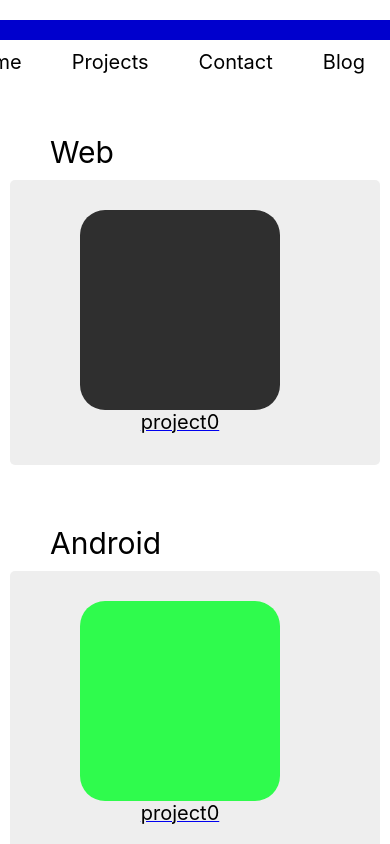
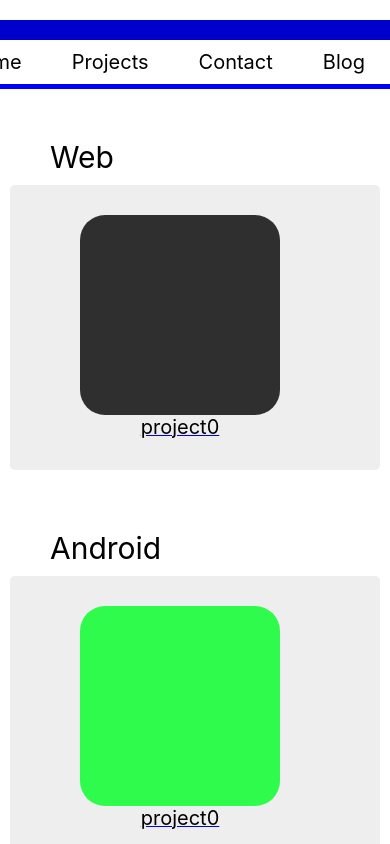
Before and after one commit to SKR301/SKR301.github.io, a React Native app: screen /projects in a window 390 px wide. Shown: the top 844 px of the page. Built offline with nearby package versions, Linux system fonts and the light colour scheme.

Commit message:
updated navbar as guided by Ritika

```diff
--- a/src/components/navbar.js
+++ b/src/components/navbar.js
@@ -6,7 +6,7 @@ const windowWidth = Dimensions.get('window').width;
 const windowHeight = Dimensions.get('window').height;
 
 export default function Navbar() {
-    const [navbarItemUndelineSize, setNavbarItemUndelineSize] = useState([0,0,0,0]);
+    const [navbarItemUndelineSize, setNavbarItemUndelineSize] = useState([5,5,5,5]);
     const [toHome, setToHome] = useState(false);
     const [toProjects, setToProjects] = useState(false);
     const [toContact, setToContact] = useState(false);
@@ -70,16 +70,16 @@ export default function Navbar() {
 
 	return (
 		<View style={navbar.navbarContainer}>
-        <TouchableOpacity style={[navbar.navbarItem, navbar.navbarItem0]} onPress={()=>{setToHome(true)}} onMouseEnter={() => {setNavbarItemUndelineSize([5,0,0,0])}} onMouseLeave={()=>{setNavbarItemUndelineSize([0,0,0,0])}}>
+        <TouchableOpacity style={[navbar.navbarItem, navbar.navbarItem0]} onPress={()=>{setToHome(true)}} onMouseEnter={() => {setNavbarItemUndelineSize([0,5,5,5])}} onMouseLeave={()=>{setNavbarItemUndelineSize([5,5,5,5])}}>
             <Text style={navbar.navbarItemText}>Home</Text>
         </TouchableOpacity>
-            <TouchableOpacity style={[navbar.navbarItem, navbar.navbarItem1]} onPress={()=>{setToProjects(true)}} onMouseEnter={() => {setNavbarItemUndelineSize([0,5,0,0])}} onMouseLeave={()=>{setNavbarItemUndelineSize([0,0,0,0])}}>
+            <TouchableOpacity style={[navbar.navbarItem, navbar.navbarItem1]} onPress={()=>{setToProjects(true)}} onMouseEnter={() => {setNavbarItemUndelineSize([5,0,5,5])}} onMouseLeave={()=>{setNavbarItemUndelineSize([5,5,5,5])}}>
                 <Text style={navbar.navbarItemText}>Projects</Text>
             </TouchableOpacity>
-            <TouchableOpacity style={[navbar.navbarItem, navbar.navbarItem2]} onPress={()=>{setToContact(true)}} onMouseEnter={() => {setNavbarItemUndelineSize([0,0,5,0])}} onMouseLeave={()=>{setNavbarItemUndelineSize([0,0,0,0])}}>
+            <TouchableOpacity style={[navbar.navbarItem, navbar.navbarItem2]} onPress={()=>{setToContact(true)}} onMouseEnter={() => {setNavbarItemUndelineSize([5,5,0,5])}} onMouseLeave={()=>{setNavbarItemUndelineSize([5,5,5,5])}}>
                 <Text style={navbar.navbarItemText}>Contact</Text>
             </TouchableOpacity>
-            <TouchableOpacity style={[navbar.navbarItem, navbar.navbarItem3]} onPress={()=>{setToBlogs(true)}} onMouseEnter={() => {setNavbarItemUndelineSize([0,0,0,5])}} onMouseLeave={()=>{setNavbarItemUndelineSize([0,0,0,0])}}>
+            <TouchableOpacity style={[navbar.navbarItem, navbar.navbarItem3]} onPress={()=>{setToBlogs(true)}} onMouseEnter={() => {setNavbarItemUndelineSize([5,5,5,0])}} onMouseLeave={()=>{setNavbarItemUndelineSize([5,5,5,5])}}>
                 <Text style={navbar.navbarItemText}>Blog</Text>
             </TouchableOpacity>
         </View>
```
